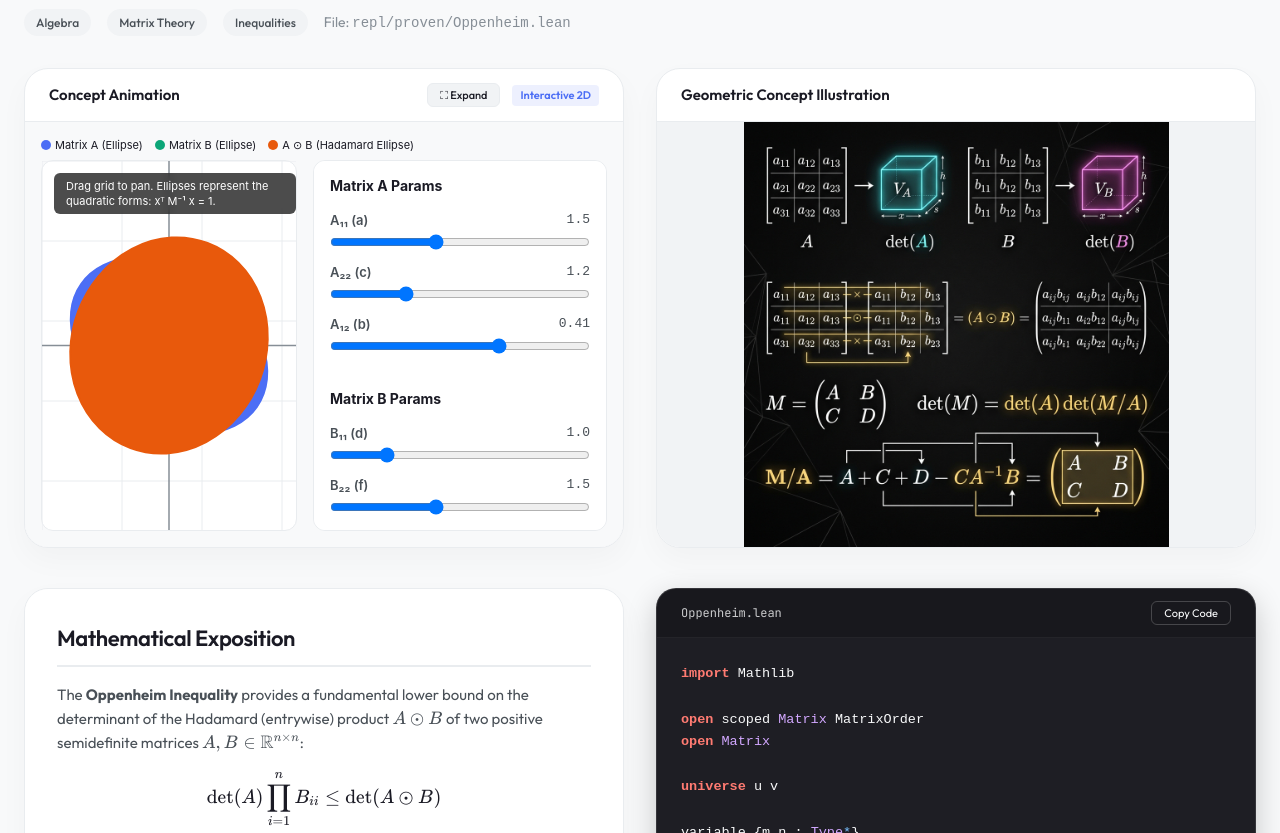
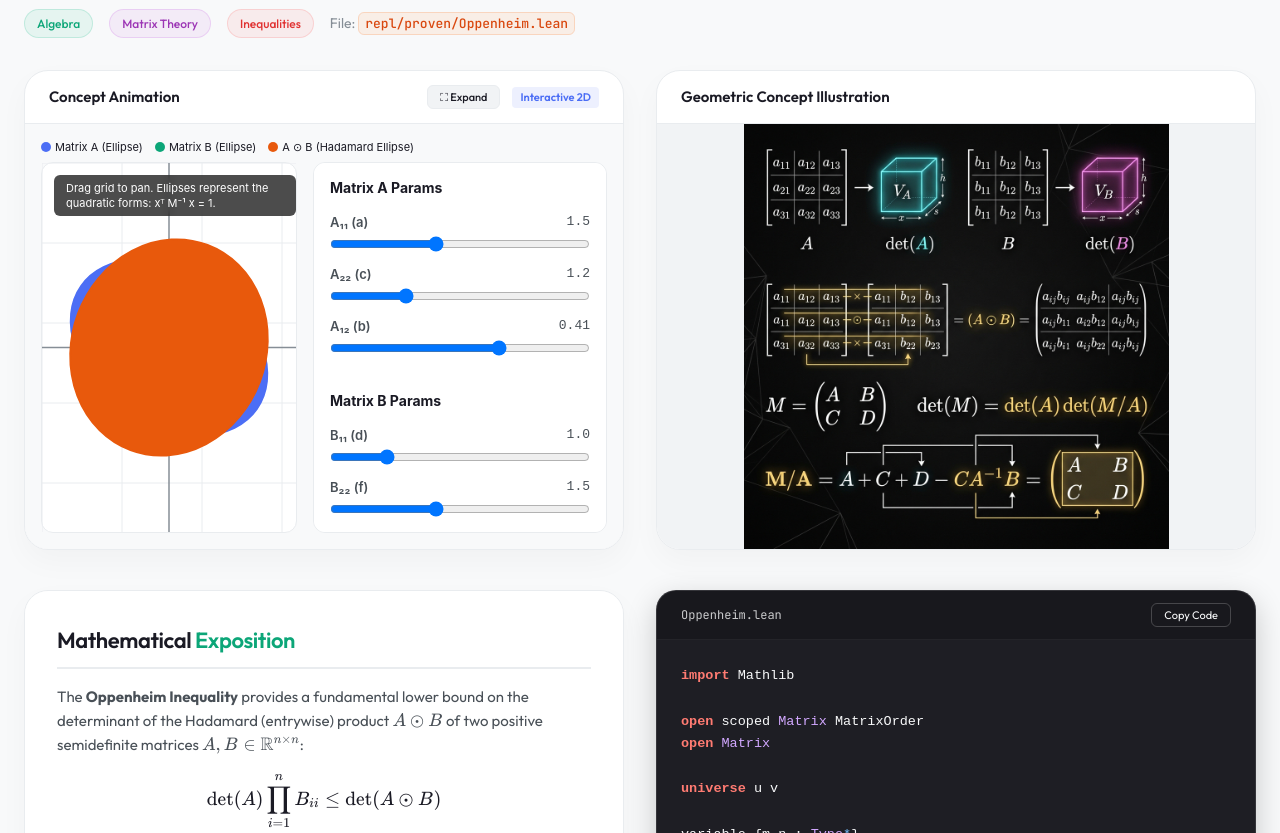
Before and after one commit to daouid/yalais, a plain HTML site: page theorems/oppenheim.html in a window 1280 px wide. Shown: the part 119-952 px from the top of the page. Drawn offline with nearby package versions, Linux system fonts and the light colour scheme.

Commit message:
Subtle color-coding: Add category variables, glowing badges, code-ref styles, and text accents

```diff
--- a/assets/css/style.css
+++ b/assets/css/style.css
@@ -19,6 +19,31 @@
     --card-shadow: 0 12px 30px rgba(0, 0, 0, 0.03);
     --backdrop-blur: blur(16px);
     --glow-color: rgba(76, 110, 245, 0.1);
+
+    /* Subtle Category Colors - Light Mode */
+    --badge-combinatorics-bg: rgba(247, 103, 7, 0.08);
+    --badge-combinatorics-text: #e65f00;
+    --badge-combinatorics-border: rgba(247, 103, 7, 0.18);
+
+    --badge-topology-bg: rgba(76, 110, 245, 0.08);
+    --badge-topology-text: #4c6ef5;
+    --badge-topology-border: rgba(76, 110, 245, 0.18);
+
+    --badge-algebra-bg: rgba(18, 184, 134, 0.08);
+    --badge-algebra-text: #0ca678;
+    --badge-algebra-border: rgba(18, 184, 134, 0.18);
+
+    --badge-red-bg: rgba(250, 82, 82, 0.08);
+    --badge-red-text: #e03131;
+    --badge-red-border: rgba(250, 82, 82, 0.18);
+
+    --badge-purple-bg: rgba(190, 75, 219, 0.08);
+    --badge-purple-text: #9c36b5;
+    --badge-purple-border: rgba(190, 75, 219, 0.18);
+
+    --code-ref-bg: rgba(247, 103, 7, 0.08);
+    --code-ref-text: #d9480f;
+    --code-ref-border: rgba(247, 103, 7, 0.18);
 
     /* Code highlight - Light */
     --code-bg: #1e1e24;
@@ -46,6 +71,31 @@
     --card-bg: rgba(18, 19, 26, 0.7);
     --card-shadow: 0 16px 40px rgba(0, 0, 0, 0.35);
     --glow-color: rgba(92, 124, 250, 0.15);
+
+    /* Subtle Category Colors - Dark Mode */
+    --badge-combinatorics-bg: rgba(252, 196, 25, 0.12);
+    --badge-combinatorics-text: #fcc419;
+    --badge-combinatorics-border: rgba(252, 196, 25, 0.22);
+
+    --badge-topology-bg: rgba(92, 124, 250, 0.12);
+    --badge-topology-text: #748ffc;
+    --badge-topology-border: rgba(92, 124, 250, 0.22);
+
+    --badge-algebra-bg: rgba(32, 201, 151, 0.12);
+    --badge-algebra-text: #20c997;
+    --badge-algebra-border: rgba(32, 201, 151, 0.22);
+
+    --badge-red-bg: rgba(255, 107, 107, 0.12);
+    --badge-red-text: #ff6b6b;
+    --badge-red-border: rgba(255, 107, 107, 0.22);
+
+    --badge-purple-bg: rgba(218, 119, 242, 0.12);
+    --badge-purple-text: #da77f2;
+    --badge-purple-border: rgba(218, 119, 242, 0.22);
+
+    --code-ref-bg: rgba(255, 146, 43, 0.12);
+    --code-ref-text: #ff922b;
+    --code-ref-border: rgba(255, 146, 43, 0.22);
 }
 
 /* Global Reset */
@@ -440,7 +490,58 @@ a:hover {
     border-radius: 100px;
     font-size: 12px;
     font-weight: 500;
+    border: 1px solid transparent;
 }
+
+/* Badge & Tag Color Overrides */
+.badge-tag.combinatorics, .card-badge.combinatorics {
+    background: var(--badge-combinatorics-bg);
+    color: var(--badge-combinatorics-text);
+    border-color: var(--badge-combinatorics-border);
+}
+
+.badge-tag.topology, .card-badge.topology {
+    background: var(--badge-topology-bg);
+    color: var(--badge-topology-text);
+    border-color: var(--badge-topology-border);
+}
+
+.badge-tag.algebra, .card-badge.algebra {
+    background: var(--badge-algebra-bg);
+    color: var(--badge-algebra-text);
+    border-color: var(--badge-algebra-border);
+}
+
+.badge-tag.red, .card-badge.red {
+    background: var(--badge-red-bg);
+    color: var(--badge-red-text);
+    border-color: var(--badge-red-border);
+}
+
+.badge-tag.purple, .card-badge.purple {
+    background: var(--badge-purple-bg);
+    color: var(--badge-purple-text);
+    border-color: var(--badge-purple-border);
+}
+
+/* Inline Code Reference Highlight */
+.code-ref {
+    background: var(--code-ref-bg);
+    color: var(--code-ref-text);
+    border: 1px solid var(--code-ref-border);
+    padding: 2px 6px;
+    border-radius: 6px;
+    font-family: var(--font-mono);
+    font-size: 13px;
+    font-weight: 500;
+}
+
+/* Text Accent Highlights */
+.text-combinatorics { color: var(--badge-combinatorics-text); font-weight: 600; }
+.text-topology { color: var(--badge-topology-text); font-weight: 600; }
+.text-algebra { color: var(--badge-algebra-text); font-weight: 600; }
+.text-red { color: var(--badge-red-text); font-weight: 600; }
+.text-purple { color: var(--badge-purple-text); font-weight: 600; }
 
 /* Markdown & Exposition Panel */
 .exposition-panel {
--- a/theorems/oppenheim.html
+++ b/theorems/oppenheim.html
@@ -34,10 +34,10 @@
         <header class="detail-header">
             <h1 class="detail-title">Oppenheim Inequality</h1>
             <div class="detail-meta">
-                <span class="badge-tag">Algebra</span>
-                <span class="badge-tag">Matrix Theory</span>
-                <span class="badge-tag">Inequalities</span>
-                <span>File: <code>repl/proven/Oppenheim.lean</code></span>
+                <span class="badge-tag algebra">Algebra</span>
+                <span class="badge-tag purple">Matrix Theory</span>
+                <span class="badge-tag red">Inequalities</span>
+                <span>File: <code class="code-ref">repl/proven/Oppenheim.lean</code></span>
             </div>
         </header>
 
@@ -70,15 +70,15 @@
         <div class="content-row">
             <!-- Mathematical Exposition -->
             <section class="exposition-panel">
-                <h2>Mathematical Exposition</h2>
+                <h2>Mathematical <span class="text-algebra">Exposition</span></h2>
                 <p>The <strong>Oppenheim Inequality</strong> provides a fundamental lower bound on the determinant of the Hadamard (entrywise) product $A \odot B$ of two positive semidefinite matrices $A, B \in \mathbb{R}^{n \times n}$:</p>
                 $$ \det(A) \prod_{i=1}^n B_{ii} \le \det(A \odot B) $$
-                <p>Where $B_{ii}$ are the diagonal entries of $B$. If we choose $B = I$ (the identity matrix), Oppenheim's inequality simplifies to $\det(A) \le \prod_{i=1}^n A_{ii}$, which is the classical <strong>Hadamard Determinant Inequality</strong>. Thus, Oppenheim's theorem is a substantial generalization of Hadamard's bound.</p>
+                <p>Where $B_{ii}$ are the diagonal entries of $B$. If we choose $B = I$ (the identity matrix), Oppenheim's inequality simplifies to $\det(A) \le \prod_{i=1}^n A_{ii}$, which is the classical <strong class="text-red">Hadamard Determinant Inequality</strong>. Thus, Oppenheim's theorem is a substantial generalization of Hadamard's bound.</p>
 
-                <h3>Inductive Proof Strategy</h3>
+                <h3>Inductive Proof <span class="text-purple">Strategy</span></h3>
                 <p>The formal proof uses induction on the dimension $n$ of the matrices. To transition from $n-1$ to $n$, the positive semidefinite matrices are partitioned into block form:</p>
                 $$ A = \begin{pmatrix} X & u \\ u^T & d_A \end{pmatrix}, \quad B = \begin{pmatrix} Y & v \\ v^T & d_B \end{pmatrix} $$
-                <p>where $X, Y \in \mathbb{R}^{(n-1) \times (n-1)}$ are symmetric submatrices, $u, v \in \mathbb{R}^{n-1}$ are column vectors, and $d_A, d_B \in \mathbb{R}$ are scalars. Using the Schur complement representation, the determinant of $A$ satisfies:</p>
+                <p>where $X, Y \in \mathbb{R}^{(n-1) \times (n-1)}$ are symmetric submatrices, $u, v \in \mathbb{R}^{n-1}$ are column vectors, and $d_A, d_B \in \mathbb{R}$ are scalars. Using the <strong class="text-combinatorics">Schur complement</strong> representation, the determinant of $A$ satisfies:</p>
                 $$ \det(A) = \det(X) (d_A - u^T X^{-1} u) $$
                 <p>For the Hadamard product, the block representation is:</p>
                 $$ A \odot B = \begin{pmatrix} X \odot Y & u \odot v \\ (u \odot v)^T & d_A d_B \end{pmatrix} $$
```
Also changed, not shown: index.html (+3 -3 lines), theorems/caro-wei.html (+9 -9 lines), theorems/hopf-fibration.html (+8 -8 lines).
